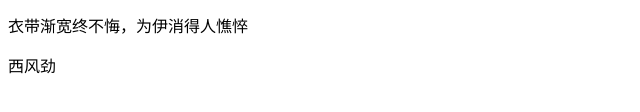
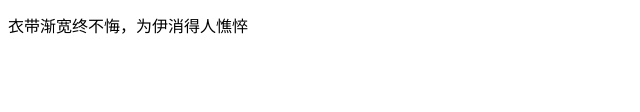
Before and after one commit to GeekyGuang/git-demo, a plain HTML site: page index.html in a window 1280 px wide. Shown: the part 156-268 px from the top of the page, 0-640 px from the left. Drawn offline with Linux system fonts and the light colour scheme.

Commit message:
add new feature

```diff
--- a/index.html
+++ b/index.html
@@ -13,6 +13,5 @@
     <p>昨夜西风凋敝树</p>
     <p>独上高楼，望尽天涯路</p>
     <p>衣带渐宽终不悔，为伊消得人憔悴</p>
-    <p>西风劲</p>
 
 </html>
```
